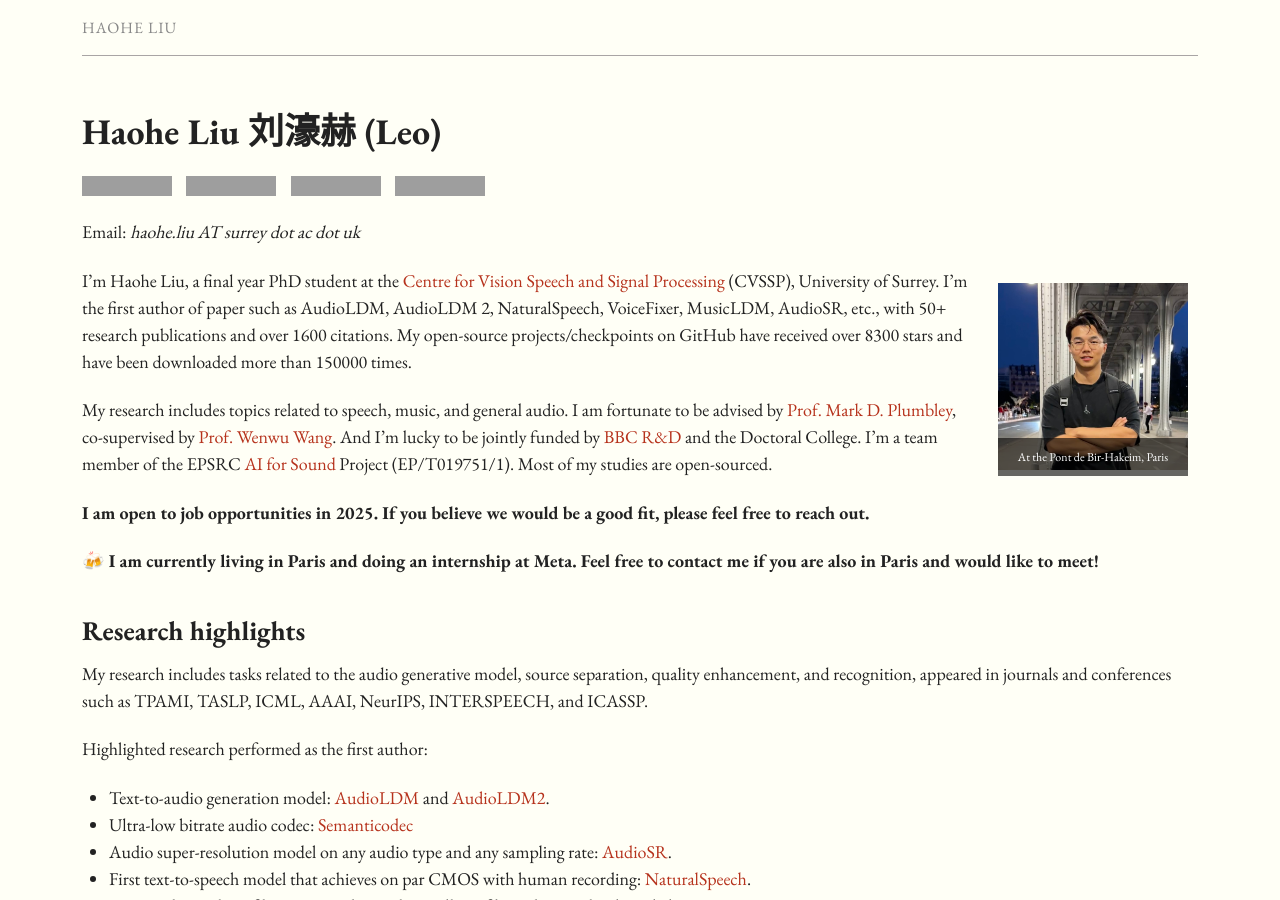
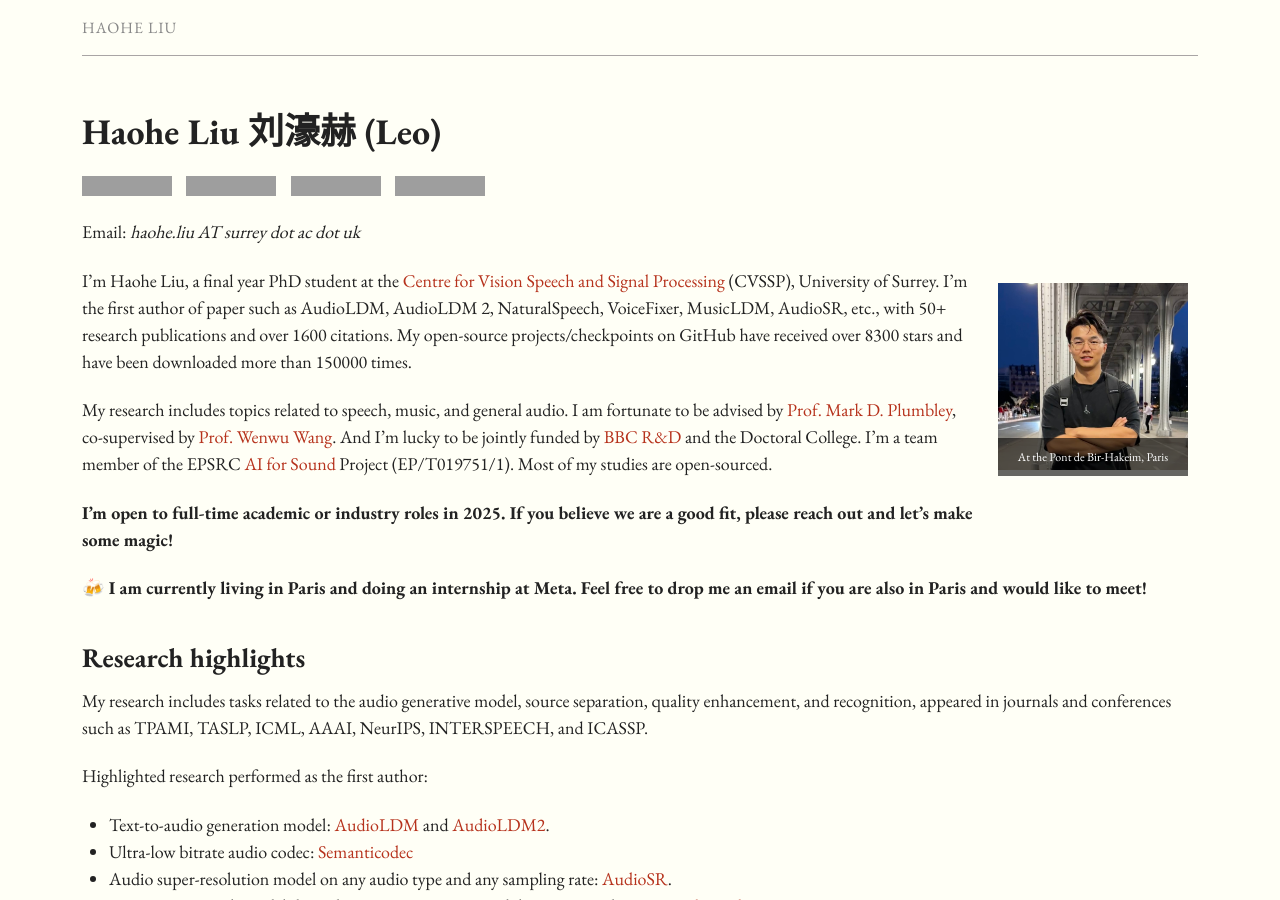
Before and after one commit to haoheliu/haoheliu.github.io, a Jekyll site: the page built from index.md, in a window 1280 px wide and 900 px high. Built offline with Jekyll 4.4.1, drawn with Linux system fonts in a browser that asks for light colours; comment, search, counter and statistics services are not loaded; grey boxes are pictures that could not be loaded.

Commit message:
Update index.md

```diff
--- a/index.md
+++ b/index.md
@@ -679,9 +679,9 @@ I’m Haohe Liu, a final year PhD student at the [Centre for Vision Speech and S
 
 My research includes topics related to speech, music, and general audio. I am fortunate to be advised by [Prof. Mark D. Plumbley], co-supervised by [Prof. Wenwu Wang]. And I’m lucky to be jointly funded by [BBC R&D] and the Doctoral College. I'm a team member of the EPSRC [AI for Sound] Project (EP/T019751/1). Most of my studies are open-sourced.
 
-**I am open to job opportunities in 2025. If you believe we would be a good fit, please feel free to reach out.**
+**I’m open to full-time academic or industry roles in 2025. If you believe we are a good fit, please reach out and let’s make some magic!**
 
-**🍻 I am currently living in Paris and doing an internship at Meta. Feel free to contact me if you are also in Paris and would like to meet!**
+**🍻 I am currently living in Paris and doing an internship at Meta. Feel free to drop me an email if you are also in Paris and would like to meet!**
 
 <!-- In the CVSSP, I’m working as part of the [AI for Sound] project to develop new methods for automatic labelling of sound environments and events in broadcast audio, assisting production staff in finding and searching through content and helping the general public access archive content.  -->
 <!-- I’m also working closely with BBC R&D Audio Team on putting our audio recognition algorithms into production, such as generating machine tags in [BBC sound effect library]. -->
```
